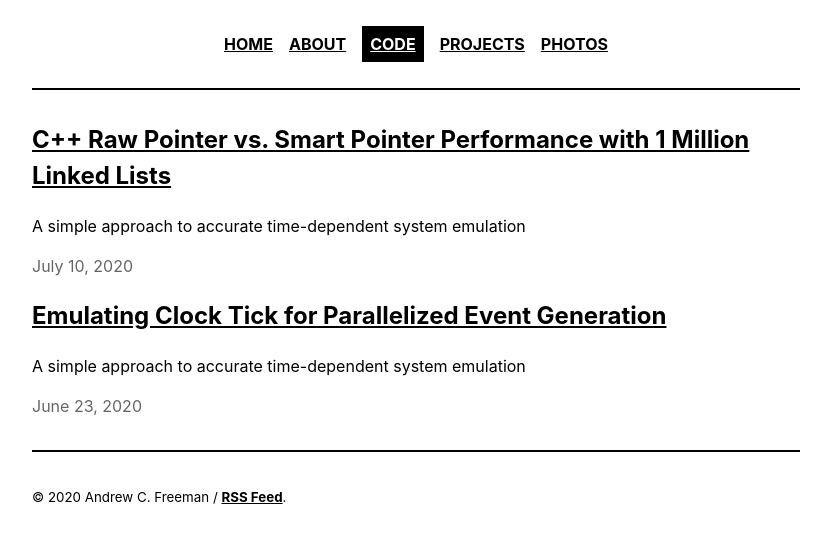
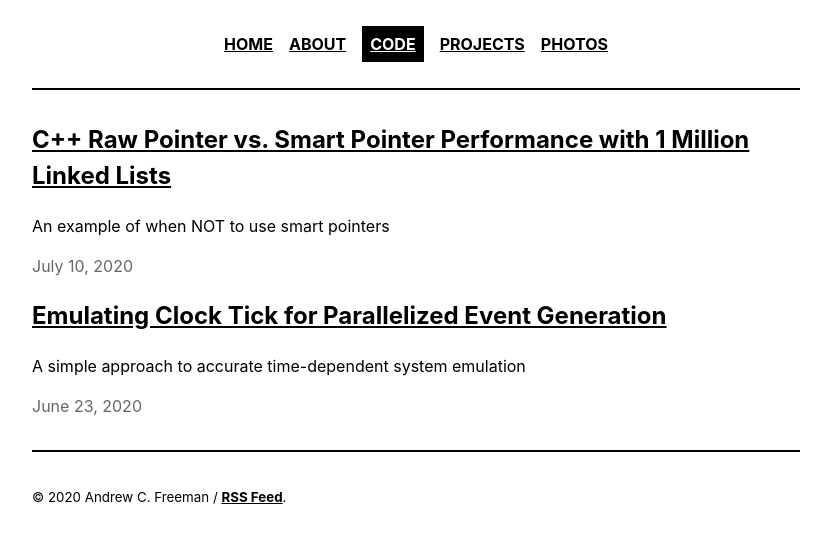
Before and after one commit to ac-freeman/acfreeman.github.io, a Jekyll site: the page built from _pages/code.md, in a window 1280 px wide. Shown: the top 543 px of the page, without its empty margins (224-1055 px from the left). Built offline with Jekyll 4.4.1, drawn with Linux system fonts in a browser that asks for light colours.

Commit message:
Update description

```diff
--- a/_posts/2020-07-10-pointers.md
+++ b/_posts/2020-07-10-pointers.md
@@ -1,7 +1,7 @@
 ---
 layout: post
 title: C++ Raw Pointer vs. Smart Pointer Performance with 1 Million Linked Lists
-description: A simple approach to accurate time-dependent system emulation
+description: An example of when NOT to use smart pointers
 image: /assets/images/posts/pointers/Screenshot from 2020-07-10 10-54-47.png
 terminal: /assets/images/posts/pointers/Screenshot from 2020-07-10 10-35-26.png
 vsraw: /assets/images/posts/pointers/Screenshot from 2020-07-10 10-43-54.png
```
